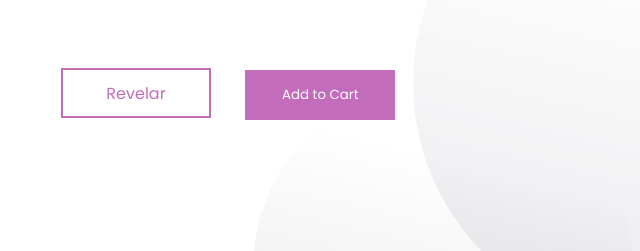
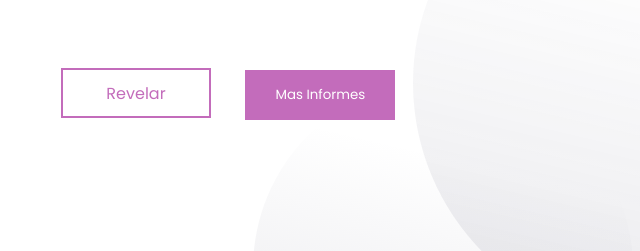
Before and after one commit to ivonnenatura/ivonnenatura.github.io, a plain HTML site: page index.html in a window 1280 px wide. Shown: the part 397-648 px from the top of the page, 3-643 px from the left. Drawn offline with Linux system fonts and the light colour scheme.

Commit message:
changed text

```diff
--- a/index.html
+++ b/index.html
@@ -40,7 +40,7 @@
           </div>
           <div class="cta">
             <button class="cta-select">Revelar</button>
-            <button class="cta-add">Add to Cart</button>
+            <button class="cta-add">Mas Informes</button>
           </div>
         </div>
         <div class="cover">
```
